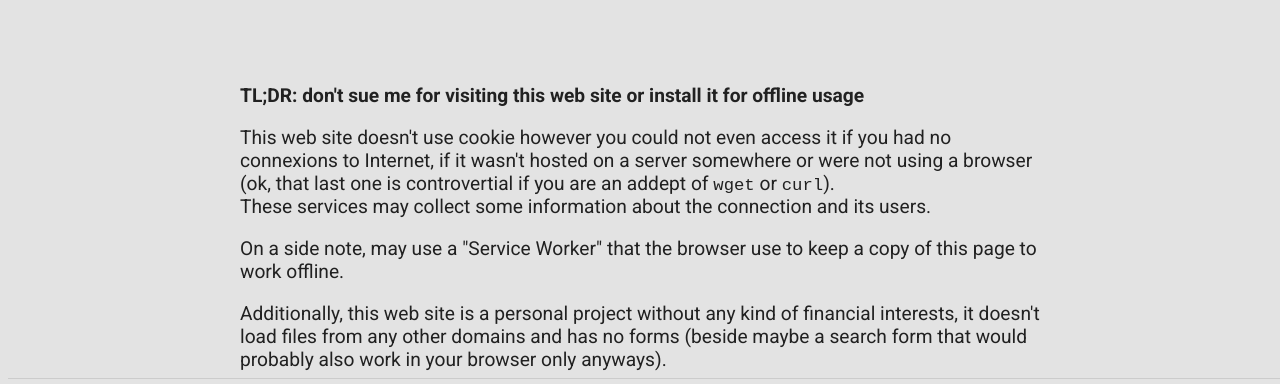
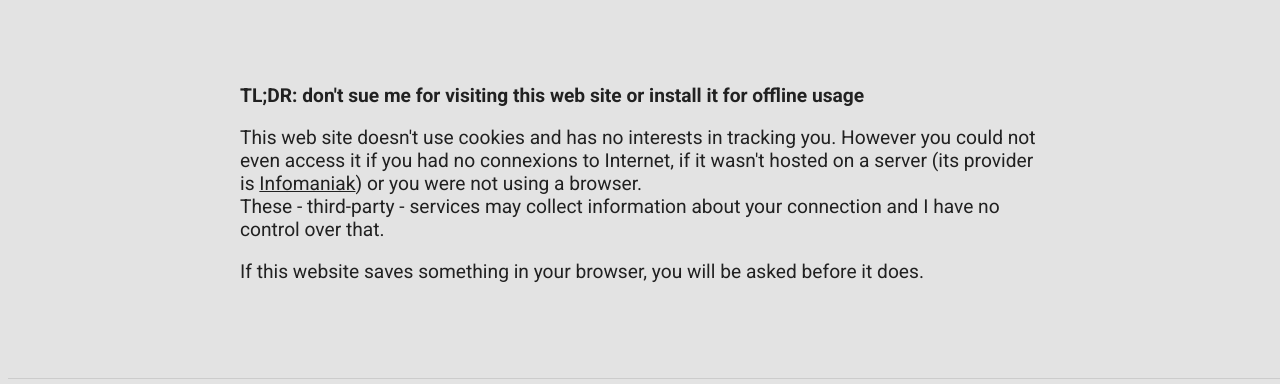
Before and after one commit to zeropaper/zeropaper-style, a Gatsby site: page /no-cookies in a window 1280 px wide. Shown: the part 393-777 px from the top of the page. Built offline with nearby package versions, Linux system fonts and the light colour scheme; Gatsby itself is replaced by a stand-in of ours; a web font is replaced by a local one.

Commit message:
update privacy policy text

```diff
--- a/src/pages/no-cookies.mdx
+++ b/src/pages/no-cookies.mdx
@@ -10,9 +10,8 @@ export default ({ children }) => <Layout contentType="text">{children}</Layout>;
 
 **TL;DR: don't sue me for visiting this web site or install it for offline usage**
 
-This web site doesn't use cookie however you could not even access it if you had no connexions to Internet, if it wasn't hosted on a server somewhere or were not using a browser (ok, that last one is controvertial if you are an addept of `wget` or `curl`).
-These services may collect some information about the connection and its users.
+This web site doesn't use cookies and has no interests in tracking you.
+However you could not even access it if you had no connexions to Internet, if it wasn't hosted on a server (its provider is [Infomaniak](https://www.infomaniak.com/en/legal/confidentiality-policy)) or you were not using a browser.
+These - third-party - services may collect information about your connection and I have no control over that.
 
-On a side note, may use a "Service Worker" that the browser use to keep a copy of this page to work offline.
-
-Additionally, this web site is a personal project without any kind of financial interests, it doesn't load files from any other domains and has no forms (beside maybe a search form that would probably also work in your browser only anyways).
+If this website saves something in your browser, you will be asked before it does.
```
